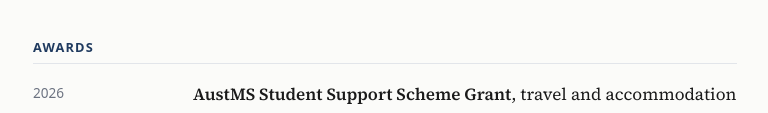
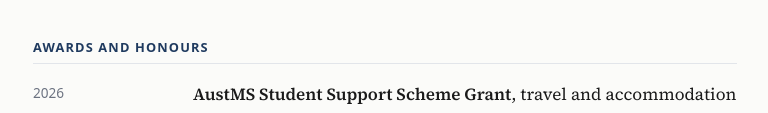
Before and after one commit to HomologicalAlice/homologicalalice.github.io, an Astro site: page /cv in a window 1280 px wide. Shown: the part 682-795 px from the top of the page, without its empty margins (255-1023 px from the left). Built offline with nearby package versions, Linux system fonts and the light colour scheme; Astro itself is replaced by a stand-in of ours.

Commit message:
CV: Talks on page 1 as Research Talks, Awards and Honours
Co-Authored-By: Claude Opus 5.5 <noreply@anthropic.com>

```diff
--- a/src/pages/cv.md
+++ b/src/pages/cv.md
@@ -25,7 +25,7 @@ Research, current work and theses are on the [Research](/research/) page, talks
 - <span class="date">Sep 2021 – Jun 2025</span> **Shandong University**, BSc in Mathematics (ANU joint pathway). Credit-weighted average 96.08/100 in upper-level mathematics courses (years 3–4).
 - <span class="date">Sep 2026</span> **GRE Mathematics Subject Test**, score 970/990.
 
-## Awards
+## Awards and honours
 
 - <span class="date">2026</span> **AustMS Student Support Scheme Grant**, travel and accommodation as a speaker.
 - <span class="date">2025</span> **Outstanding Undergraduate Thesis Award**, highest mark in the department (1/80), Shandong University.
```
Also changed, not shown: 1 other file.
